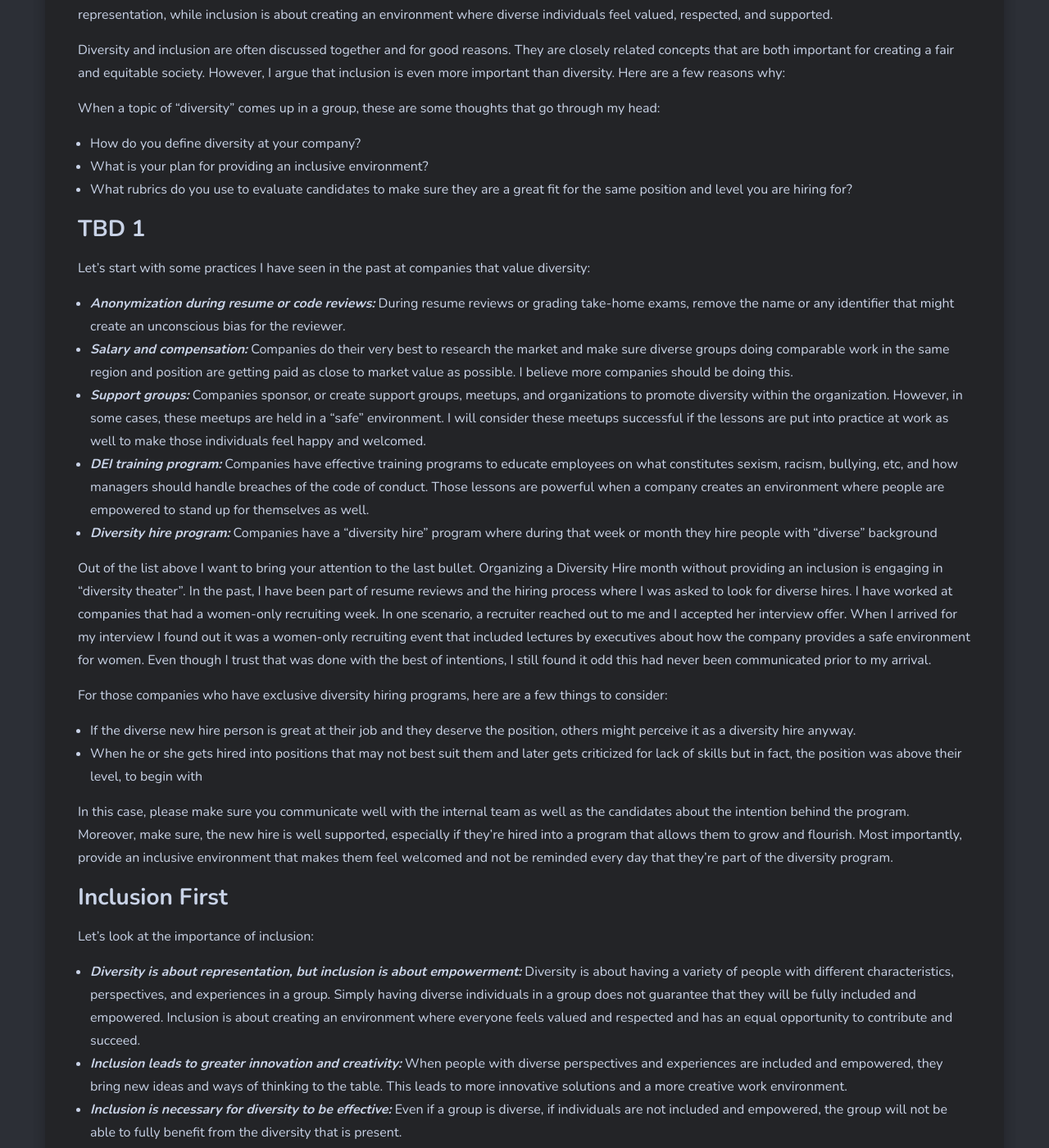
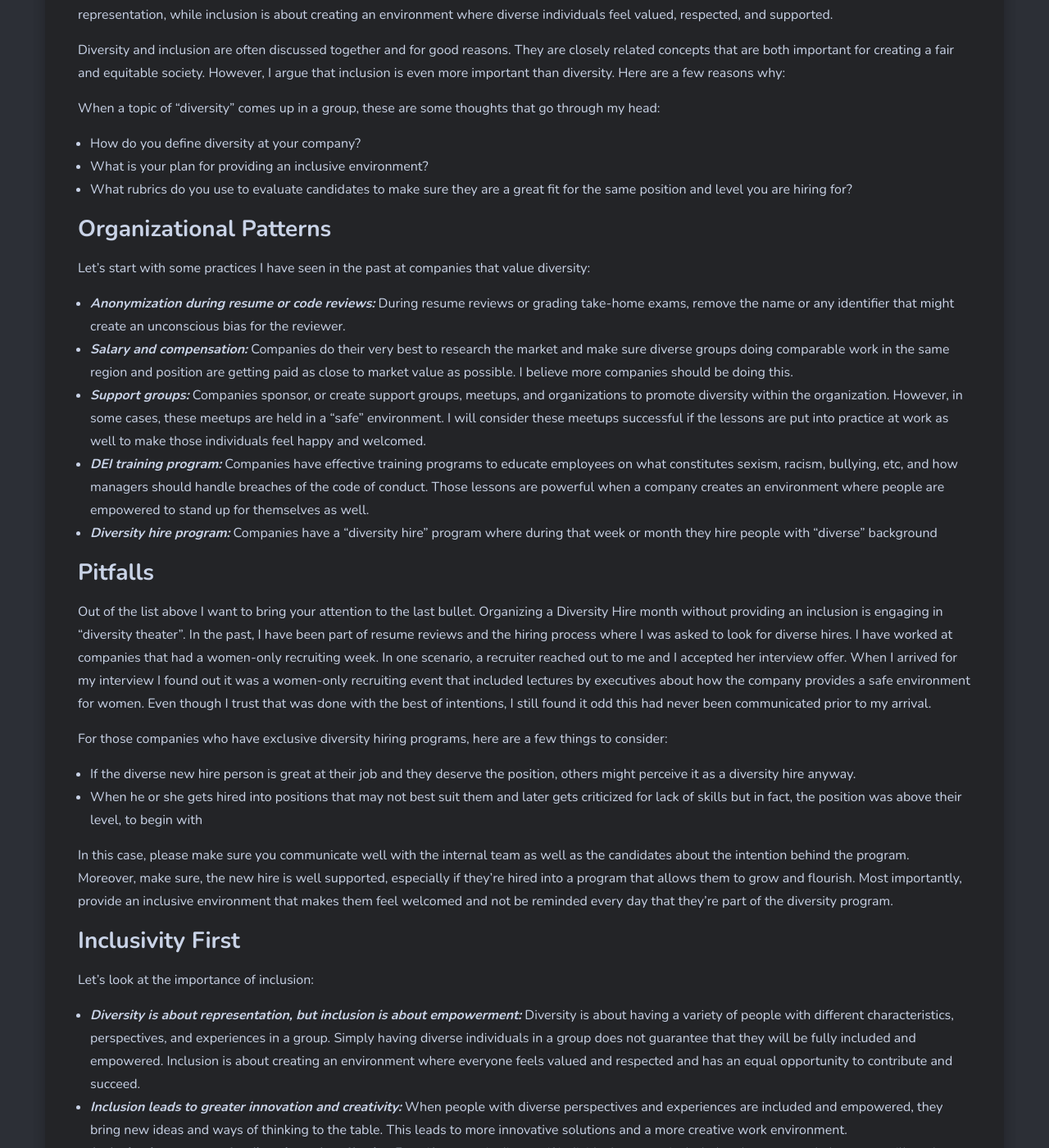
Before and after one commit to saslani/saslani.github.io, a Jekyll site: the page built from _posts/2020-04-09-workplace-diversity.md, in a window 1280 px wide and 1400 px high, scrolled down 1046 px. Shown: the whole window at 82% size. Built offline with Jekyll 4.4.1, drawn with Linux system fonts in a browser that asks for light colours; nearby versions of some CDN libraries; comment, search, counter and statistics services are not loaded.

Commit message:
add subheaders

```diff
--- a/_posts/2020-04-09-workplace-diversity.md
+++ b/_posts/2020-04-09-workplace-diversity.md
@@ -17,13 +17,16 @@ When a topic of "diversity" comes up in a group, these are some thoughts that go
 * What is your plan for providing an inclusive environment?
 * What rubrics do you use to evaluate candidates to make sure they are a great fit for the same position and level you are hiring for?
 
-## TBD 1
+## Organizational Patterns
+
 Let's start with some practices I have seen in the past at companies that value diversity:
 * ***Anonymization during resume or code reviews:*** During resume reviews or grading take-home exams, remove the name or any identifier that might create an unconscious bias for the reviewer.
 * ***Salary and compensation:*** Companies do their very best to research the market and make sure diverse groups doing comparable work in the same region and position are getting paid as close to market value as possible. I believe more companies should be doing this.
 * ***Support groups:*** Companies sponsor, or create support groups, meetups, and organizations to promote diversity within the organization. However, in some cases, these meetups are held in a "safe" environment. I will consider these meetups successful if the lessons are put into practice at work as well to make those individuals feel happy and welcomed.
 * ***DEI training program:*** Companies have effective training programs to educate employees on what constitutes sexism, racism, bullying, etc, and how managers should handle breaches of the code of conduct. Those lessons are powerful when a company creates an environment where people are empowered to stand up for themselves as well.
 * ***Diversity hire program:*** Companies have a "diversity hire" program where during that week or month they hire people with "diverse" background
+
+## Pitfalls
 
 Out of the list above I want to bring your attention to the last bullet. Organizing a Diversity Hire month without providing an inclusion is engaging in "diversity theater". In the past, I have been part of resume reviews and the hiring process where I was asked to look for diverse hires. I have worked at companies that had a women-only recruiting week. In one scenario, a recruiter reached out to me and I accepted her interview offer. When I arrived for my interview I found out it was a women-only recruiting event that included lectures by executives about how the company provides a safe environment for women. Even though I trust that was done with the best of intentions, I still found it odd this had never been communicated prior to my arrival.
 
@@ -33,7 +36,7 @@ For those companies who have exclusive diversity hiring programs, here are a few
 
 In this case, please make sure you communicate well with the internal team as well as the candidates about the intention behind the program. Moreover, make sure, the new hire is well supported, especially if they're hired into a program that allows them to grow and flourish. Most importantly, provide an inclusive environment that makes them feel welcomed and not be reminded every day that they're part of the diversity program.
 
-## Inclusion First
+## Inclusivity First
 
 Let's look at the importance of inclusion:
 * ***Diversity is about representation, but inclusion is about empowerment:*** Diversity is about having a variety of people with different characteristics, perspectives, and experiences in a group. Simply having diverse individuals in a group does not guarantee that they will be fully included and empowered. Inclusion is about creating an environment where everyone feels valued and respected and has an equal opportunity to contribute and succeed.
```
